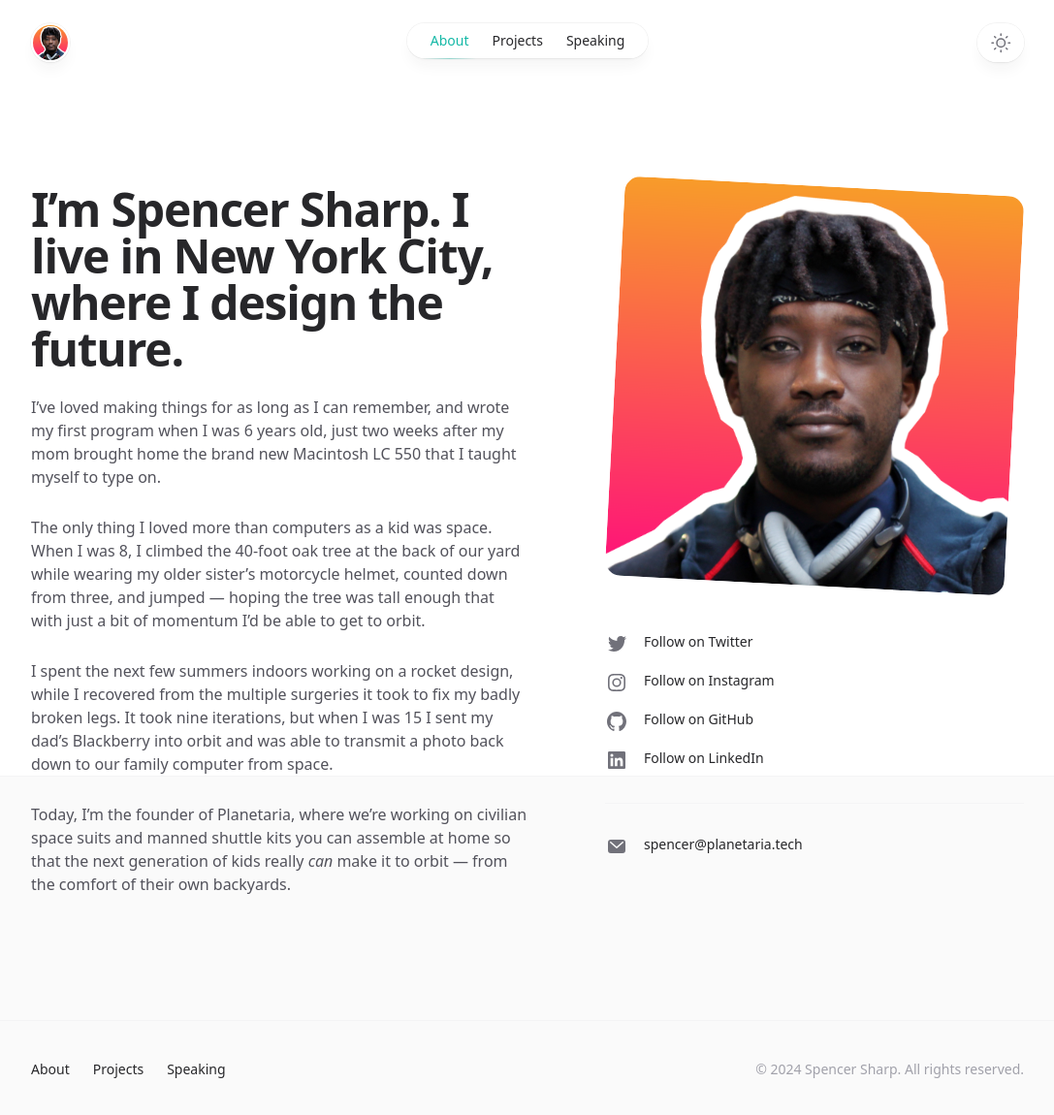
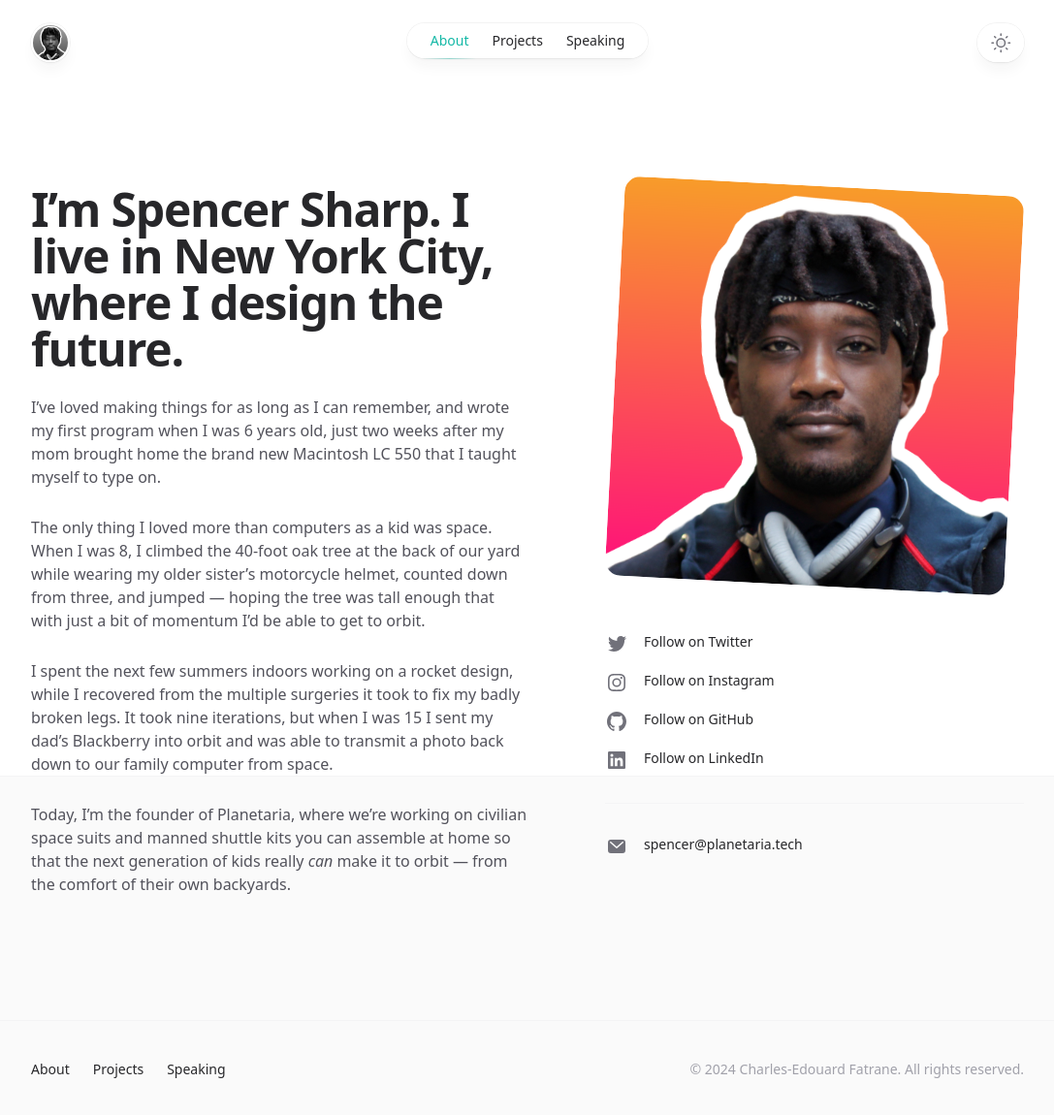
Before and after one commit to cfatrane/portfolio, a Next.js app: page /about in a window 1280 px wide. Shown: the top 1150 px of the page at 97% size, without its empty margins (96-1183 px from the left). Built offline with nearby package versions, Linux system fonts and the light colour scheme; no server answers.

Commit message:
update header and footer with greayscale and my name

```diff
--- a/src/components/Footer.tsx
+++ b/src/components/Footer.tsx
@@ -35,8 +35,8 @@ export function Footer() {
               </div>
 
               <p className="text-sm text-zinc-400 dark:text-zinc-500">
-                &copy; {new Date().getFullYear()} Spencer Sharp. All rights
-                reserved.
+                &copy; {new Date().getFullYear()} Charles-Edouard Fatrane. All
+                rights reserved.
               </p>
             </div>
           </ContainerInner>
--- a/src/components/Header.tsx
+++ b/src/components/Header.tsx
@@ -259,7 +259,7 @@ function Avatar({
       <Image
         alt=""
         className={clsx(
-          "rounded-full bg-zinc-100 object-cover dark:bg-zinc-800",
+          "rounded-full bg-zinc-100 object-cover dark:bg-zinc-800 grayscale",
           large ? "h-16 w-16" : "h-9 w-9",
         )}
         priority
```
